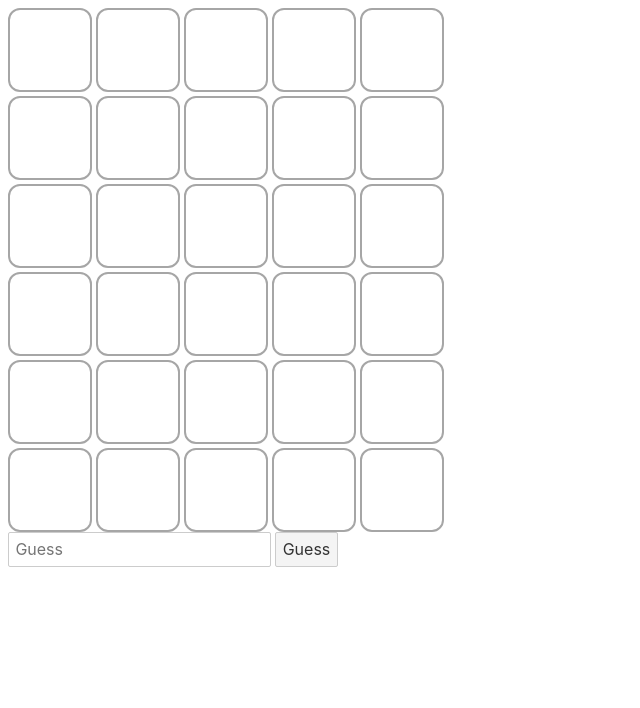
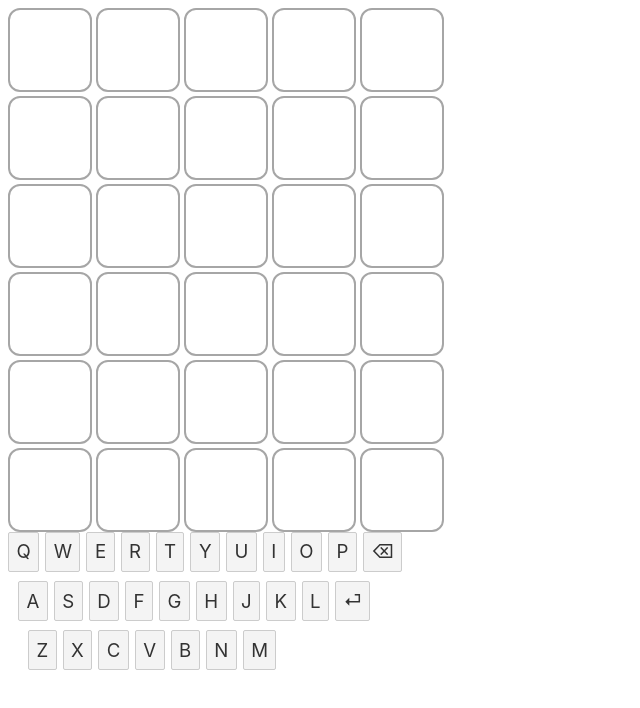
Before and after one commit to dapine/wordle, a Svelte app: page / in a window 1280 px wide. Shown: the top 708 px of the page, without its empty margins (0-640 px from the left). Built offline with nearby package versions, Linux system fonts and the light colour scheme.

Commit message:
Added `VirtualKeyboard` component

```diff
--- a/src/App.svelte
+++ b/src/App.svelte
@@ -1,5 +1,6 @@
 <script lang="ts">
   import CharacterBox from "./components/CharacterBox.svelte";
+  import VirtualKeyboard from "./components/VirtualKeyboard.svelte";
 
   import { checkMatches } from "./lib/character/character";
   import { Cell, emptyRow, makeCellGrid } from "./lib/game/gameLogic";
@@ -9,12 +10,15 @@
 
   const wordle = wordleList.wordles[randInt(0, wordleList.wordles.length)];
   console.log(wordle);
-  export let guess = "";
-  export let cellGrid = makeCellGrid();
 
-  function changeGuess(e: any) {
-    guess = e.target.value;
-  }
+	function bufToString(buf) {
+		return buf.join('').toLowerCase();
+	}
+
+  let cellGrid = makeCellGrid();
+	let buffer: Array<string> = [];
+	$: guess = bufToString(buffer);
+	$: console.log(guess)
 
   function applyGuess() {
     for (let i = 0; i < cellGrid.length; i++) {
@@ -47,13 +51,7 @@
     {/each}
   </div>
 
-  <input
-    type="text"
-    placeholder="Guess"
-    value={guess}
-    on:change={changeGuess}
-  />
-  <button on:click={(_) => applyGuess()}>Guess</button>
+	<VirtualKeyboard bind:buffer={buffer} returnAction={applyGuess} />
 </main>
 
 <style>
--- /dev/null
+++ b/src/components/Key.svelte
@@ -0,0 +1,23 @@
+<script lang="ts">
+	export let value: string;
+	export let buffer: Array<string> = [];
+	export let action = undefined;
+
+	export function handleBuffer() {
+		if (value === "⌫") {
+			buffer = [...buffer.slice(0, buffer.length - 1)]
+		} else if (value.length === 1 && value.match(/[a-z]/i)) {
+			buffer = [...buffer, value];
+		}
+	}
+</script>
+
+<button on:click={action ? action : () => handleBuffer()}>
+	{value}
+</button>
+
+<style>
+  button {
+    font-size: 14pt;
+  }
+</style>
--- /dev/null
+++ b/src/components/VirtualKeyboard.svelte
@@ -0,0 +1,57 @@
+<script lang="ts">
+	import Key from "./Key.svelte";
+
+	export let buffer: Array<string>;
+	export let returnAction;
+</script>
+
+<div>
+	<div class="key-row">
+		<Key value="Q" bind:buffer={buffer} />
+		<Key value="W" bind:buffer={buffer} />
+		<Key value="E" bind:buffer={buffer} />
+		<Key value="R" bind:buffer={buffer} />
+		<Key value="T" bind:buffer={buffer} />
+		<Key value="Y" bind:buffer={buffer} />
+		<Key value="U" bind:buffer={buffer} />
+		<Key value="I" bind:buffer={buffer} />
+		<Key value="O" bind:buffer={buffer} />
+		<Key value="P" bind:buffer={buffer} />
+		<Key value="⌫" bind:buffer={buffer} />
+	</div>
+	<div class="key-row second-row">
+		<Key value="A" bind:buffer={buffer} />
+		<Key value="S" bind:buffer={buffer} />
+		<Key value="D" bind:buffer={buffer} />
+		<Key value="F" bind:buffer={buffer} />
+		<Key value="G" bind:buffer={buffer} />
+		<Key value="H" bind:buffer={buffer} />
+		<Key value="J" bind:buffer={buffer} />
+		<Key value="K" bind:buffer={buffer} />
+		<Key value="L" bind:buffer={buffer} />
+		<Key value="⏎" action={returnAction} />
+	</div>
+	<div class="key-row third-row">
+		<Key value="Z" bind:buffer={buffer} />
+		<Key value="X" bind:buffer={buffer} />
+		<Key value="C" bind:buffer={buffer} />
+		<Key value="V" bind:buffer={buffer} />
+		<Key value="B" bind:buffer={buffer} />
+		<Key value="N" bind:buffer={buffer} />
+		<Key value="M" bind:buffer={buffer} />
+	</div>
+</div>
+
+<style>
+	.key-row {
+		display: flex;
+		flex-direction: row;
+		gap: 6px;
+	}
+	.second-row {
+		margin-left: 10px;
+	}
+	.third-row {
+		margin-left: 20px;
+	}
+</style>
```
